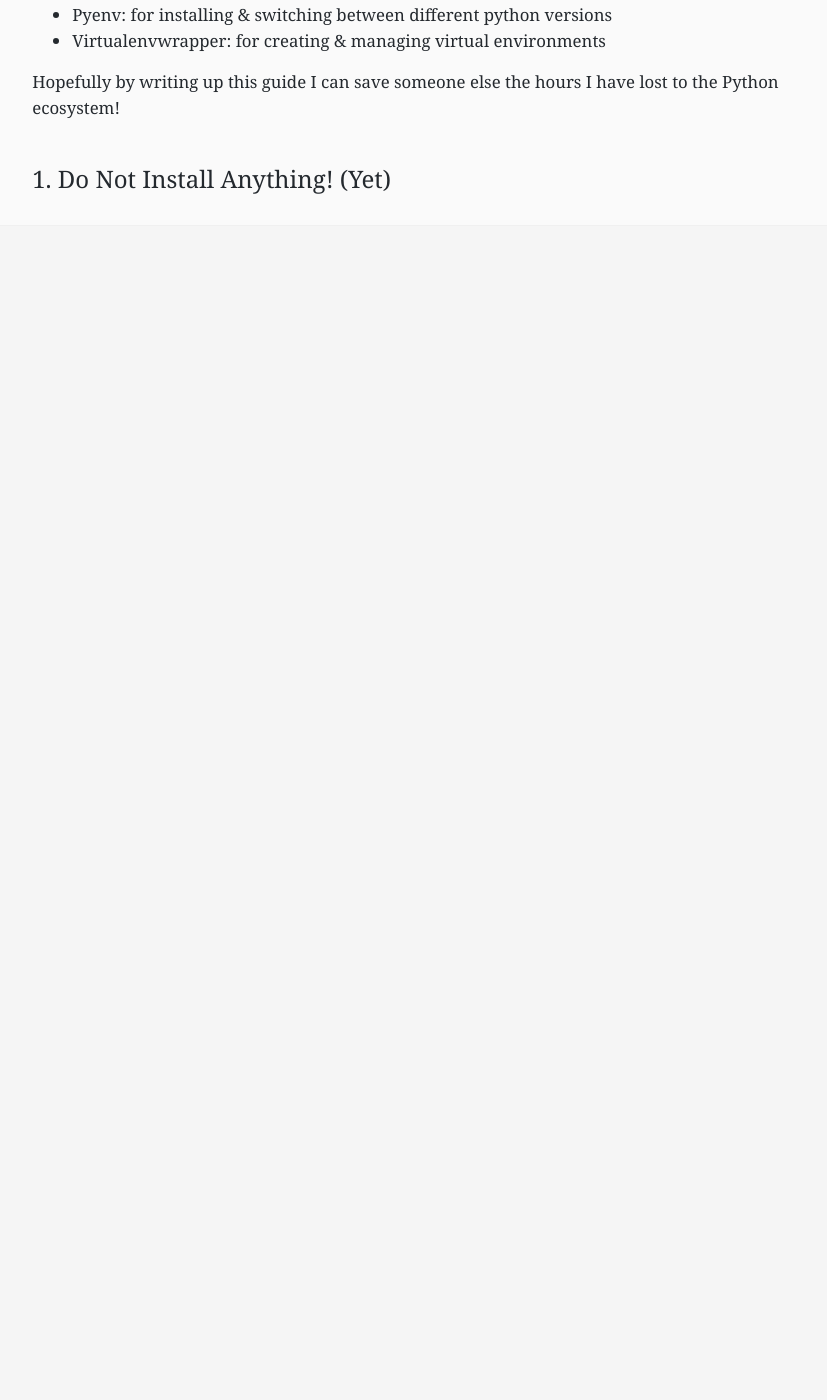
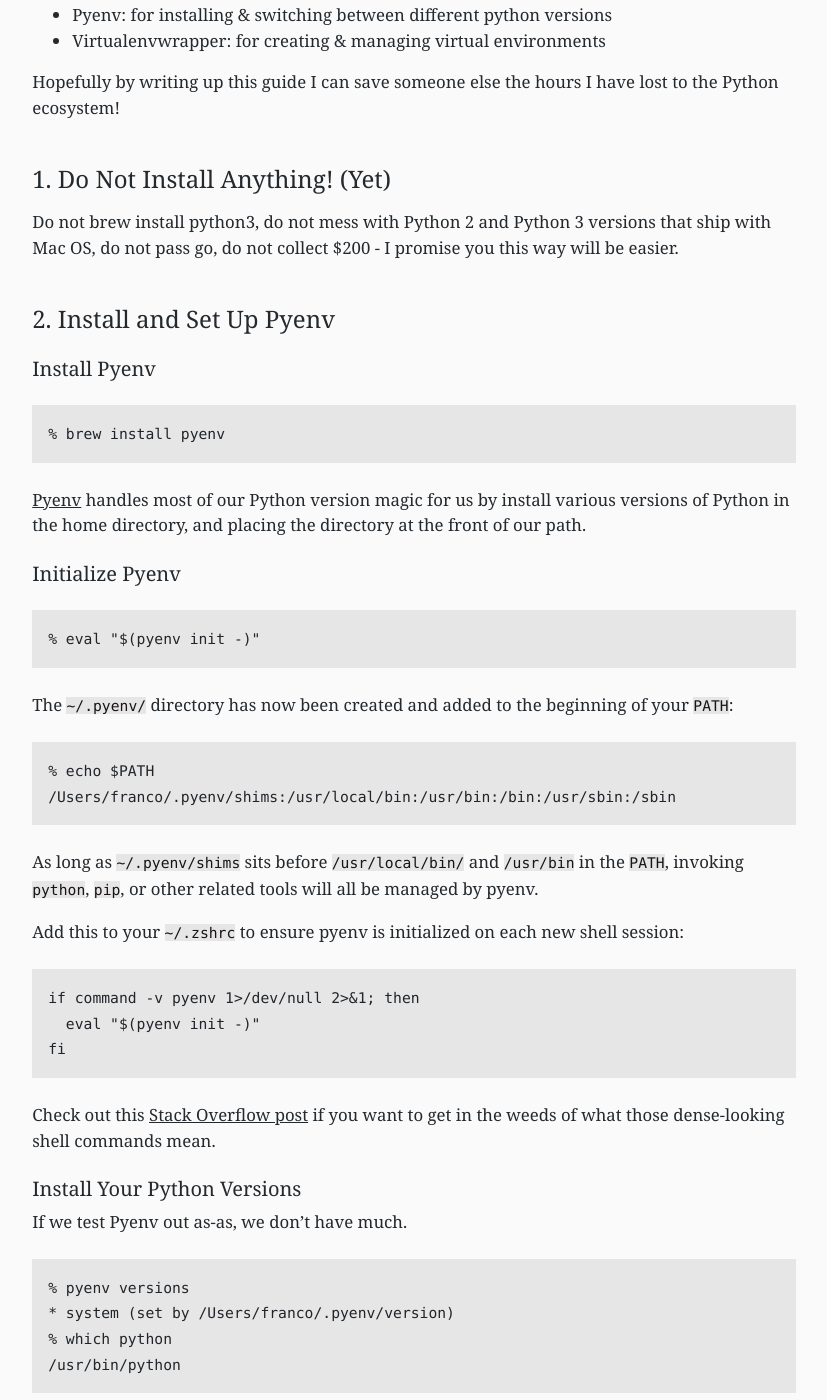
Before and after one commit to francojposa/personal-site, a Jekyll site: the page built from _dev_setup_guides/python_setup_macos.md, in a window 1280 px wide and 1400 px high, scrolled down 453 px. Shown: the whole window, without its empty margins (226-1053 px from the left). Built offline with Jekyll 4.4.1, drawn with Linux system fonts in a browser that asks for light colours; before the commit the page ends 900 px from its top, so only the background shows below that; some of the changed text lies outside the part shown.

Commit message:
Pyenv section completion

````diff
--- a/_dev_setup_guides/python_setup_macos.md
+++ b/_dev_setup_guides/python_setup_macos.md
@@ -17,3 +17,83 @@
 Hopefully by writing up this guide I can save someone else the hours I have lost to the Python ecosystem!
 
 ## 1. Do Not Install Anything! (Yet)
+
+Do not brew install python3, do not mess with Python 2 and Python 3 versions that ship with Mac OS, do not pass go, do not collect $200 - I promise you this way will be easier.
+
+## 2. Install and Set Up Pyenv
+
+### Install Pyenv
+```
+% brew install pyenv
+```
+
+[Pyenv](https://github.com/pyenv/pyenv) handles most of our Python version magic for us by install various versions of Python in the home directory, and placing the directory at the front of our path.
+
+### Initialize Pyenv
+
+```
+% eval "$(pyenv init -)"
+```
+
+The `~/.pyenv/` directory has now been created and added to the beginning of your `PATH`:
+```
+% echo $PATH
+/Users/franco/.pyenv/shims:/usr/local/bin:/usr/bin:/bin:/usr/sbin:/sbin
+```
+
+As long as `~/.pyenv/shims` sits before `/usr/local/bin/` and `/usr/bin` in the `PATH`, invoking `python`, `pip`, or other related tools will all be managed by pyenv.
+
+Add this to your `~/.zshrc` to ensure pyenv is initialized on each new shell session:
+```
+if command -v pyenv 1>/dev/null 2>&1; then
+  eval "$(pyenv init -)"
+fi
+```
+Check out this [Stack Overflow post](https://stackoverflow.com/questions/592620/how-can-i-check-if-a-program-exists-from-a-bash-script) if you want to get in the weeds of what those dense-looking shell commands mean.
+
+### Install Your Python Versions
+
+If we test Pyenv out as-as, we don't have much.
+```
+% pyenv versions
+* system (set by /Users/franco/.pyenv/version)
+% which python
+/usr/bin/python
+```
+We only have access to the Mac OS-included python 2, which we generally want to avoid. Furthermore, the file Pyenv is looking for, `~/.pyenv/version`, doesn't even exist which is why Pyenv is sticking with default python install.
+
+Here's where the magic starts. Let's install some versions of Python we want to work with:
+
+```
+% pyenv install 3.6.8
+% pyenv install 3.8.0
+% pyenv versions
+* system (set by /Users/franco/.pyenv/version)
+  3.6.8
+  3.8.0
+```
+
+Now we have 3 versions available. Switch the version for this shell session and start it up to see the effect:
+
+```
+% pyenv shell 3.6.8
+% python
+Python 3.6.8 (default, Jan 21 2020, 21:10:14)
+...
+>>>
+```
+
+### Set Your Global Default Python Version
+The final Pyenv configuration step - to make sure you always start a shell session with your preferred default, add this line to your `~/.zshrc`:
+
+```
+export PYENV_VERSION=3.8.0  # Or whichever version you prefer.
+```
+
+And see the effects on your next shell session:
+```
+% pyenv versions
+  system
+  3.6.8
+* 3.8.0 (set by PYENV_VERSION environment variable)
+```
````
